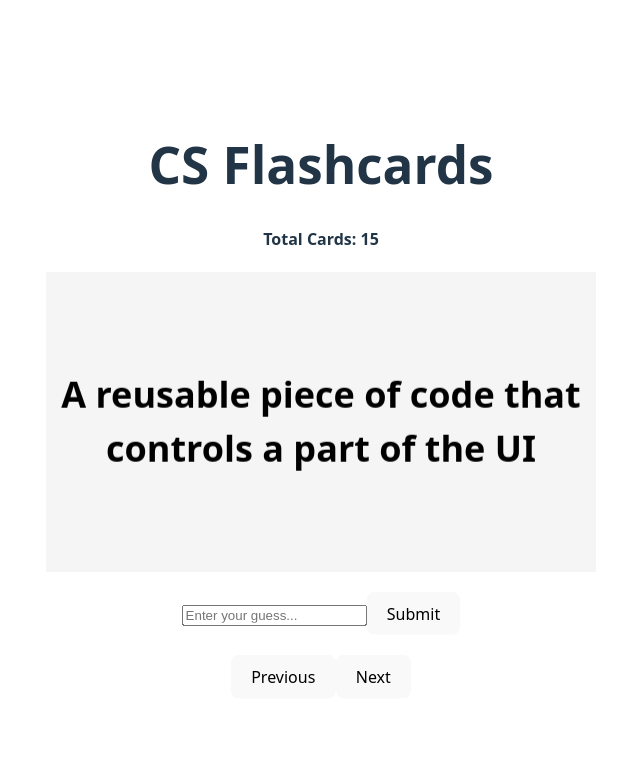
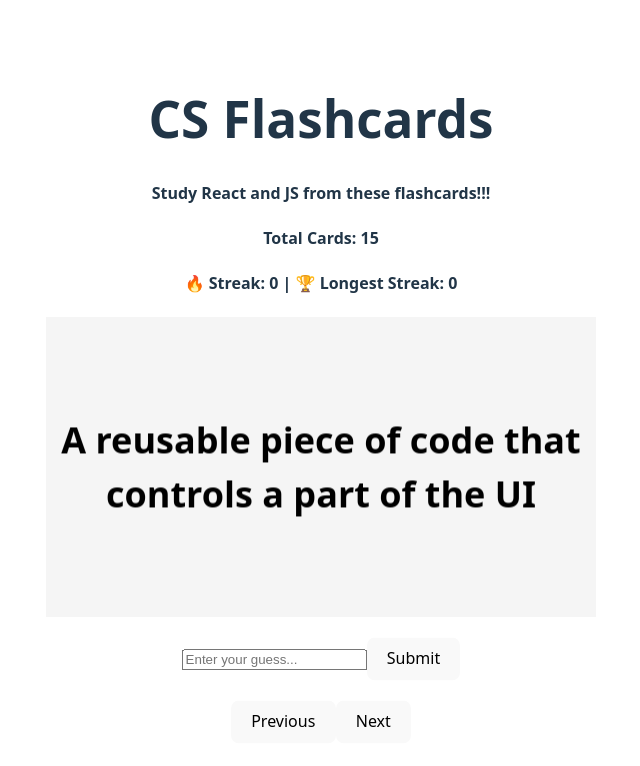
Before and after one commit to sgupta1703/FlashCards, a React (Vite) app: page / in a window 1280 px wide. Shown: the top 766 px of the page, without its empty margins (319-959 px from the left). Built offline with nearby package versions, Linux system fonts and the light colour scheme.

Commit message:
Update App.jsx

```diff
--- a/src/App.jsx
+++ b/src/App.jsx
@@ -1,12 +1,14 @@
-import { useState, useEffect } from 'react'
-import Card from './components/Card'
-import CardNavigation from './Components/CardNavigation'
-import CardList from './Components/CardList'
-import './App.css'
+import { useState, useEffect } from 'react';
+import Card from './components/Card';
+import CardNavigation from './Components/CardNavigation';
+import CardList from './Components/CardList';
+import './App.css';
 
 function App() {
   const [currentCard, setCurrentCard] = useState(0);
   const [shuffledCards, setShuffledCards] = useState([]);
+  const [streak, setStreak] = useState(0);
+  const [longestStreak, setLongestStreak] = useState(0);
 
   useEffect(() => {
     const shuffle = (array) => {
@@ -27,11 +29,34 @@ function App() {
     setCurrentCard((prev) => (prev - 1 + shuffledCards.length) % shuffledCards.length);
   };
 
+  const updateStreak = (isCorrect) => {
+    if (isCorrect) {
+      setStreak((prev) => {
+        const newStreak = prev + 1;
+        if (newStreak > longestStreak) {
+          setLongestStreak(newStreak);
+        }
+        return newStreak;
+      });
+    } else {
+      setStreak(0);
+    }
+  };
+
   return (
     <div className="app">
       <h1 className="title">CS Flashcards</h1>
+      <h4>Study React and JS from these flashcards!!!</h4>
       <h4>Total Cards: {shuffledCards.length}</h4>
-      {shuffledCards.length > 0 && <Card card={shuffledCards[currentCard]} />}
+      <h4>🔥 Streak: {streak} | 🏆 Longest Streak: {longestStreak}</h4>
+
+      {shuffledCards.length > 0 && (
+        <Card
+          card={shuffledCards[currentCard]}
+          updateStreak={updateStreak}
+        />
+      )}
+
       <CardNavigation onNext={nextCard} onPrev={prevCard} />
     </div>
   );
```
